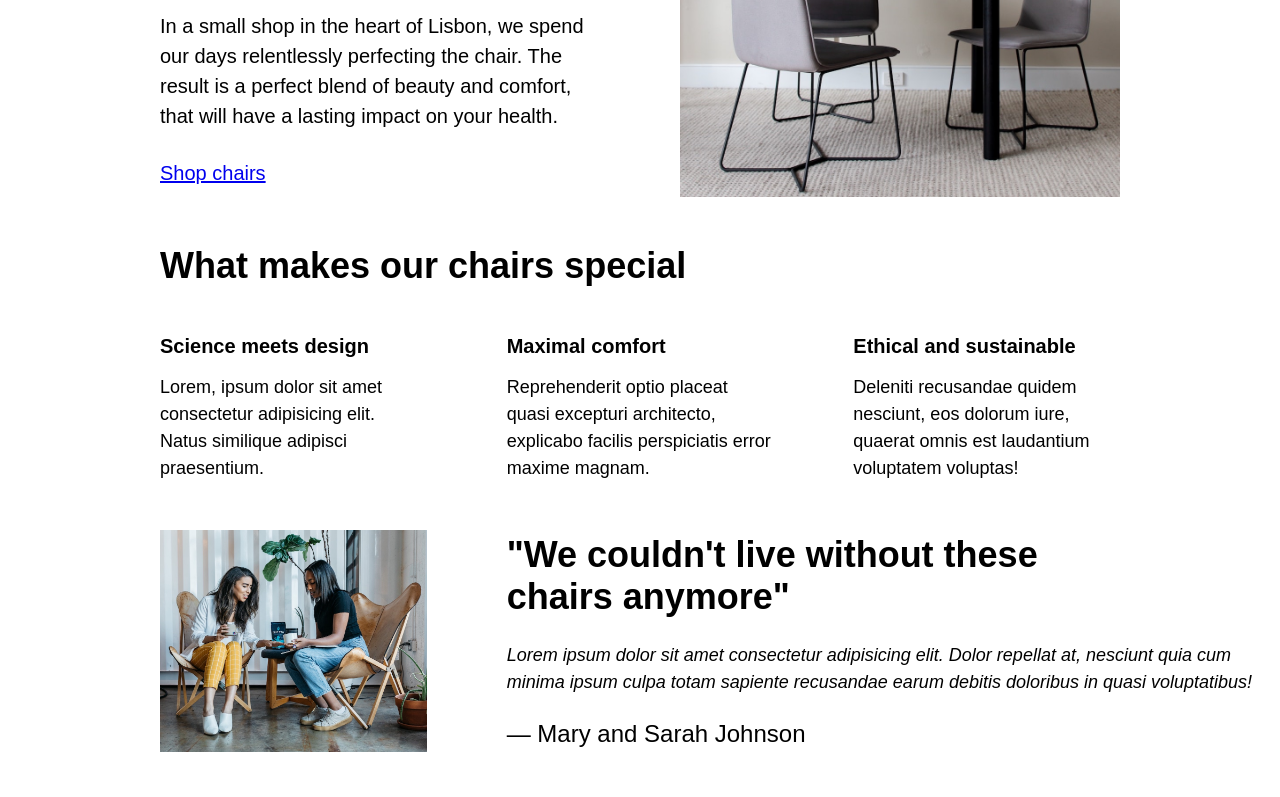
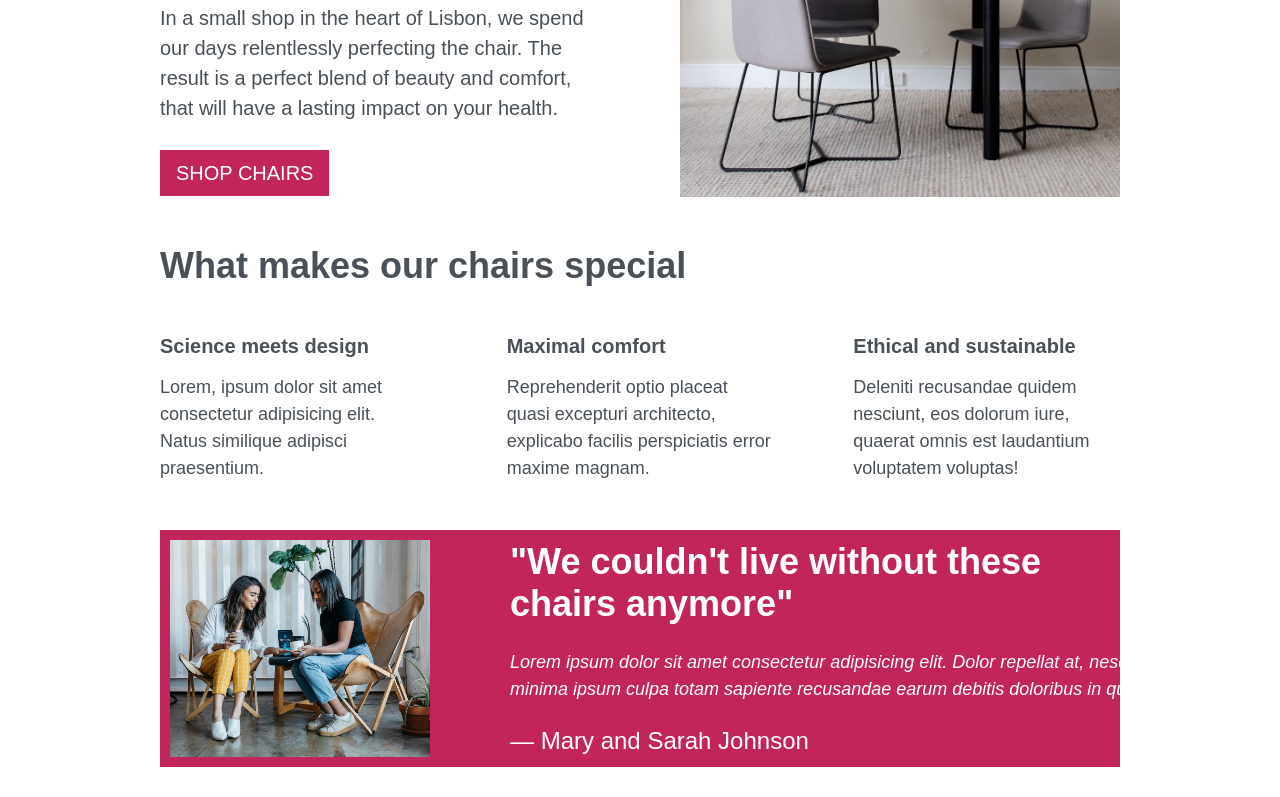
Before and after one commit to DannyBimma/web-design, a plain HTML site: page 05-web-design/index.html in a window 1280 px wide. Shown: the part 291-1088 px from the top of the page. Drawn offline with Linux system fonts and the light colour scheme; a web font is replaced by a local one.

Commit message:
Colour Theory
Colours applied

```diff
--- a/05-web-design/style.css
+++ b/05-web-design/style.css
@@ -5,6 +5,9 @@ SPACING SYSTEM (px)
 FONT SIZE SYSTEM (px)
 10 / 12 / 14 / 16 / 18 / 20 / 24 / 30 / 36 / 44 / 52 / 62 / 74 / 86 / 98
 */
+
+/* Main Colour: #c2255c */
+/* Grey Colour(for txr): #495057 */
 
 * {
   margin: 0;
@@ -16,7 +19,9 @@ FONT SIZE SYSTEM (px)
 /* GENERAL STYLES */
 /* ------------------------ */
 body {
+  color: #495057;
   font-family: 'Smooch Sans', sans-serif;
+  border-bottom: 8px solid #c2255c;
 }
 
 .container {
@@ -76,6 +81,29 @@ img {
   width: 100%;
 }
 
+.btn:link, .btn:visited {
+  display: inline-block;
+  background-color: #c2255c;
+  color: #fff;
+  font-weight: 500;
+  text-decoration: none;
+  text-transform: uppercase;
+}
+
+.btn:hover, .btn:visited {
+  background-color: #e64980;
+}
+
+.btn--big {
+  font-size: 20px;
+  padding: 8px 16px;
+}
+
+.btn--small {
+  font-size: 20px;
+  padding: 2px 8px;
+}
+
 /* FEATURES */
 .features-icon {
 }
@@ -94,6 +122,9 @@ img {
 
 /* TESTIMONIAL */
 .testimonial-section {
+  background-color: #c2255c;
+  color: #fff;
+  padding: 10px;
 }
 
 .testimonial-box {
```
